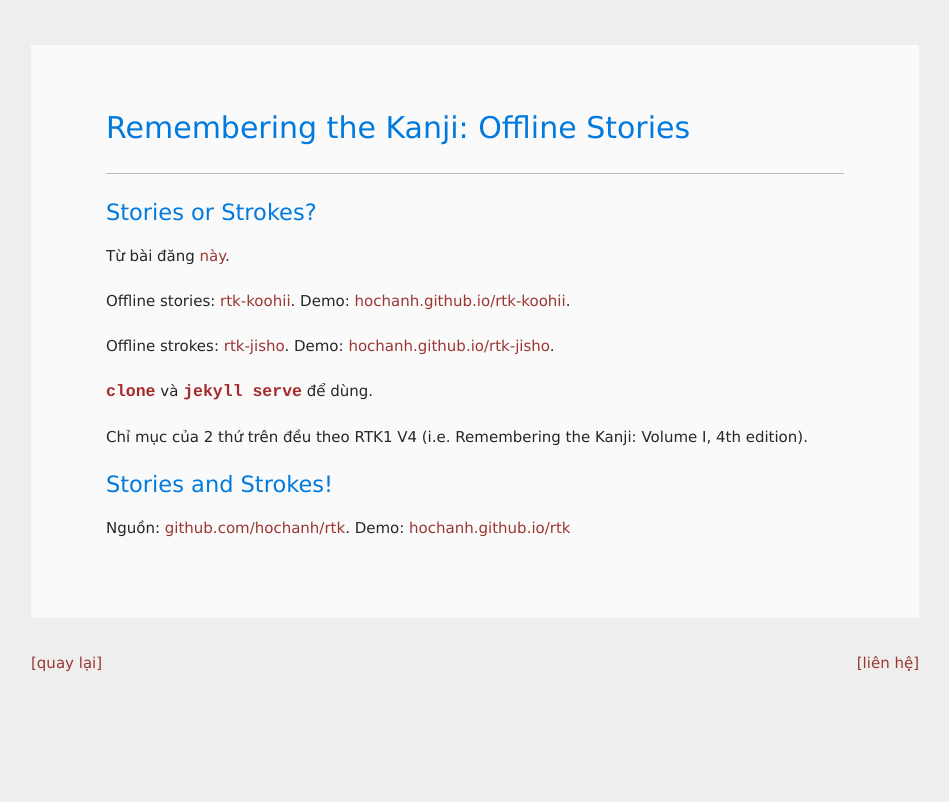
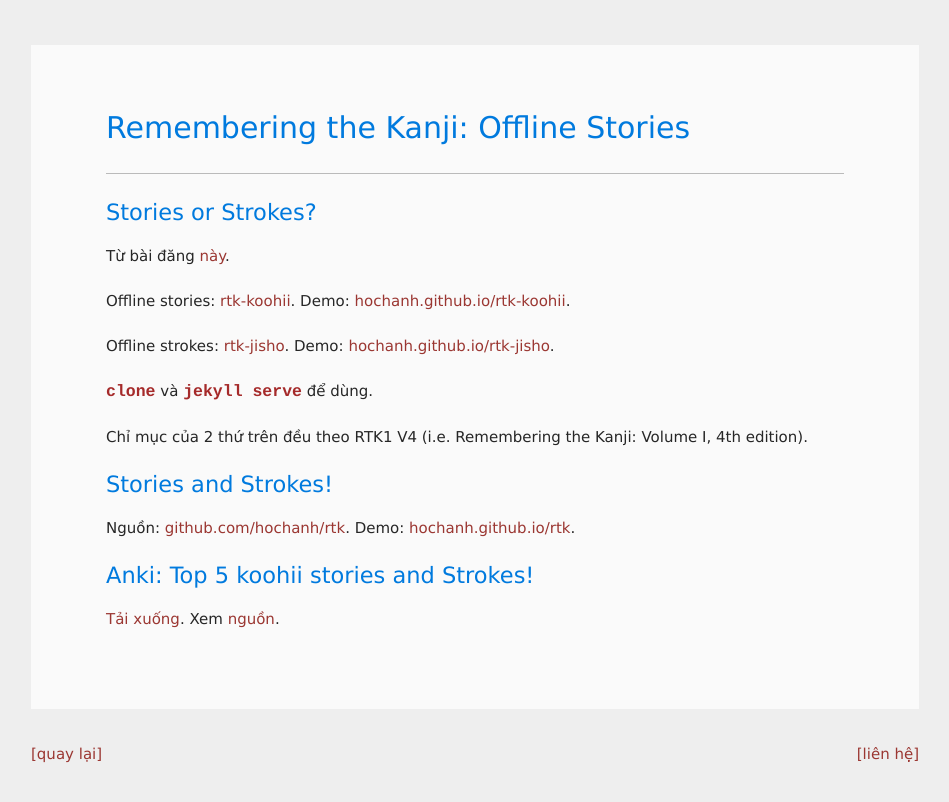
Before and after one commit to hochanh/rblog, a Jekyll site: the page built from _posts/2014-12-12-remembering-the-kanji-offline-stories.md, in a window 1280 px wide. Shown: the top 802 px of the page, without its empty margins (165-1114 px from the left). Built offline with Jekyll 4.4.1, drawn with Linux system fonts in a browser that asks for light colours; comment, search, counter and statistics services are not loaded.

```diff
--- a/_posts/2014-12-12-remembering-the-kanji-offline-stories.md
+++ b/_posts/2014-12-12-remembering-the-kanji-offline-stories.md
@@ -18,4 +18,9 @@
 
 ## Stories and Strokes!
 
-Nguồn: [github.com/hochanh/rtk](http://github.com/hochanh/rtk). Demo: [hochanh.github.io/rtk](http://hochanh.github.io/rtk)
+Nguồn: [github.com/hochanh/rtk](http://github.com/hochanh/rtk). Demo: [hochanh.github.io/rtk](http://hochanh.github.io/rtk).
+
+
+## Anki: Top 5 koohii stories and Strokes!
+
+[Tải xuống](https://github.com/hochanh/rtk1v6-anki/blob/master/rtk1-v6.apkg?raw=true). Xem [nguồn](http://github.com/hochanh/rtk1v6-anki).
```
